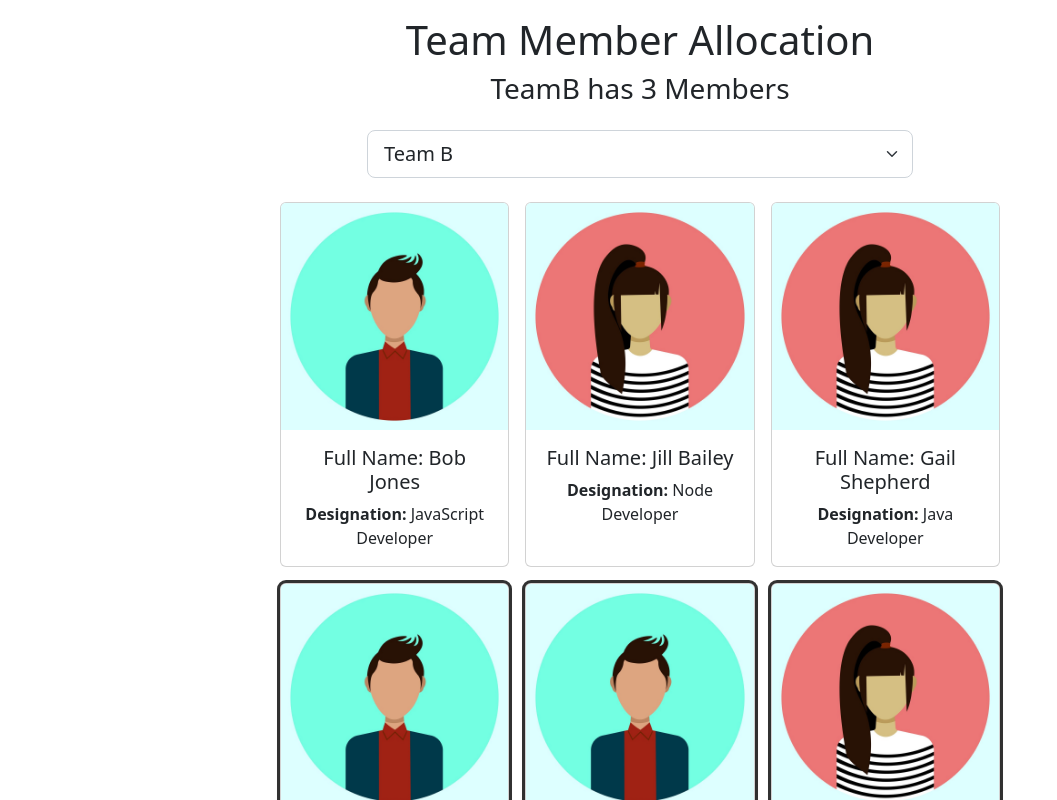
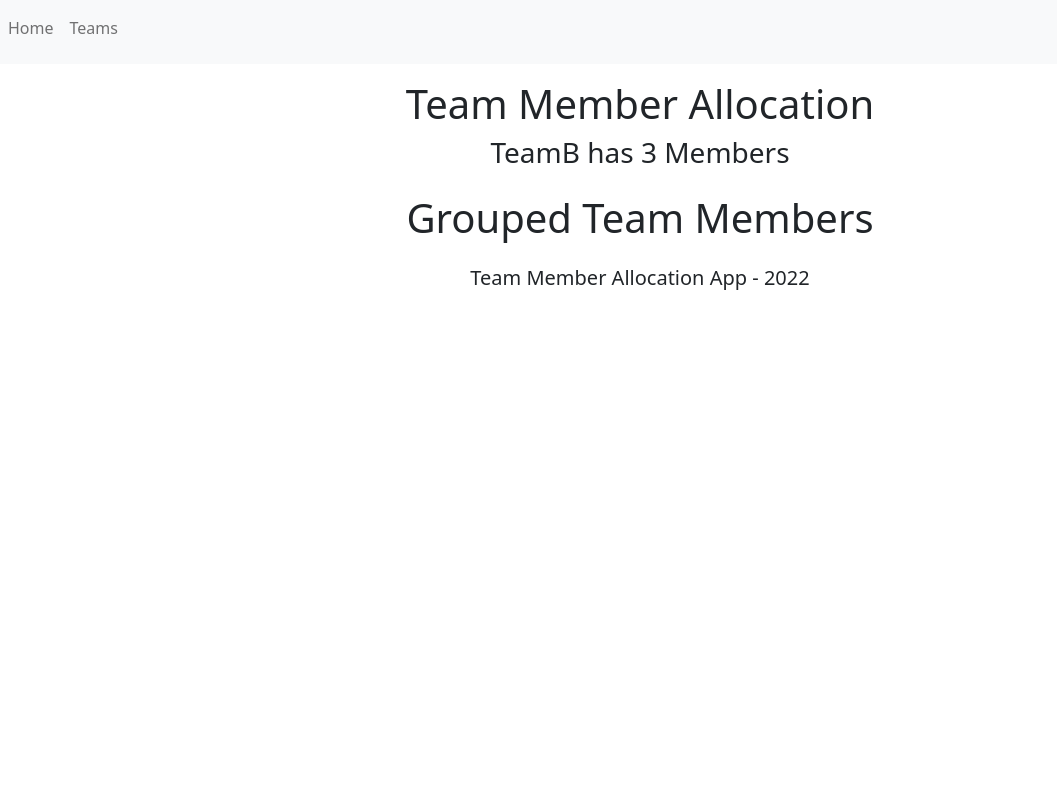
Before and after one commit to ashishbhintade/TeamMemberAllocation, a React (Vite) app: page /GroupedTeamMembers in a window 1280 px wide. Shown: the top 800 px of the page, without its empty margins (0-1057 px from the left). Built offline with nearby package versions, Linux system fonts and the light colour scheme.

Commit message:
Navigation Bar

```diff
--- a/package.json
+++ b/package.json
@@ -12,7 +12,8 @@
   "author": "",
   "license": "ISC",
   "dependencies": {
-    "bootstrap": "^5.2.1"
+    "bootstrap": "^5.2.1",
+    "react-router-dom": "^6.4.1"
   },
   "devDependencies": {
     "@types/react": "^18.0.15",
--- a/src/App.jsx
+++ b/src/App.jsx
@@ -3,13 +3,19 @@
 import Header from './Header';
 import Employees from './Employees';
 import Footer from './Footer';
-import { useState } from 'react';
+import GroupedTeamMembers from './GroupedTeamMembers';
+import Nav from './Nav';
+import { useState, useEffect } from 'react';
+import {BrowserRouter as Router, Route, Routes} from 'react-router-dom';
+
 
 function App() {
 
-  const [selectedTeam, setTeam] = useState("TeamB");
+  const [selectedTeam, setTeam] = useState(JSON.parse(localStorage.getItem('selectedTeam'))
+    || "TeamB");
 
-  const [employees, setEmployees] = useState([{
+  const [employees, setEmployees] = useState(JSON.parse(localStorage.getItem('employeeList'))
+    || [{
       id: 1,
       fullName: "Bob Jones",
       designation: "JavaScript Developer",
@@ -94,30 +100,47 @@
       teamName: "TeamD"
     }]);
 
+  useEffect(() => {
+    localStorage.setItem('employeeList', JSON.stringify(employees));
+  }, [employees]);
+
+  useEffect(() => {
+    localStorage.setItem('selectedTeam', JSON.stringify(selectedTeam));
+  }, [selectedTeam]);
+
+
   function handleTeamSelectionChange(event) {
     console.log(event.target.value);
     setTeam(event.target.value);
   }
-  function handleEmployeeCardClick(event){
+  function handleEmployeeCardClick(event) {
     const transformedEmployees = employees.map((employee) => employee.id === parseInt(event.currentTarget.id)
-                                                 ?(employee.teamName === selectedTeam)?{...employee, teamName:''}:{...employee,teamName: selectedTeam}                                                   :employee);
+      ? (employee.teamName === selectedTeam) ? { ...employee, teamName: '' } : { ...employee, teamName: selectedTeam } : employee);
     setEmployees(transformedEmployees);
 
   }
 
   return (
-    <div>
+    <Router>
+      <Nav />
       <Header selectedTeam={selectedTeam}
         teamMemberCount={employees.filter((employee) => employee.teamName === selectedTeam).length}
 
       />
-      <Employees employees={employees}
+      <Routes>
+        <Route path="/"
+          element={<Employees employees={employees}
                     selectedTeam={selectedTeam}
                     handleEmployeeCardClick={handleEmployeeCardClick}
                     handleTeamSelectionChange={handleTeamSelectionChange}
-        />
+          />}>
+
+        </Route>
+        <Route path="/GroupedTeamMembers" element ={<GroupedTeamMembers/>}>
+        </Route>
+      </Routes>
       <Footer />
-    </div>
+    </Router>
   );
 }
 
--- a/src/Employees.jsx
+++ b/src/Employees.jsx
@@ -1,12 +1,12 @@
 import femaleProfile from './images/femaleProfile.jpg';
 import maleProfile from './images/maleProfile.jpg';
 
-const Employees = ({employees,selectedTeam, handleEmployeeCardClick,handleTeamSelectionChange}) => {
+const Employees = ({ employees, selectedTeam, handleEmployeeCardClick, handleTeamSelectionChange }) => {
 
   return (
     <main className="container">
-      <div class="row justify-content-center mt-3 mb-3">
-        <div class="col-6">
+      <div className="row justify-content-center mt-3 mb-3">
+        <div className="col-6">
           <select className="form-select form-select-lg" value={selectedTeam} onChange={handleTeamSelectionChange}>
             <option value="TeamA">Team A</option>
             <option value="TeamB">Team B</option>
@@ -20,10 +20,10 @@
           <div class="card-collection">
             {
               employees.map((employee) => (
-                <div id={employee.id} className={(employee.teamName === selectedTeam? 'card m-2 standout' : 'card m-2')} style={{ cursor: "pointer" }} onClick = {handleEmployeeCardClick}>
+                <div key={employee.id} id={employee.id} className={(employee.teamName === selectedTeam ? 'card m-2 standout' : 'card m-2')} style={{ cursor: "pointer" }} onClick={handleEmployeeCardClick}>
 
-                  {(employee.gender === 'male')?<img src={maleProfile} className="card-img-top" />
-                                               :<img src={femaleProfile} className="card-img-top" />}
+                  {(employee.gender === 'male') ? <img src={maleProfile} className="card-img-top" />
+                    : <img src={femaleProfile} className="card-img-top" />}
                   <div className="card-body">
                     <h5 className="card-title">Full Name: {employee.fullName}</h5>
                     <p className="card-text"><b>Designation:</b> {employee.designation}</p>
--- a/src/Footer.jsx
+++ b/src/Footer.jsx
@@ -3,9 +3,9 @@
   var today = new Date();
 
   return (
-    <footer className= "container">
-      <div className = "row justify-content-center mt-3 mb-3">
-        <div className = "col-8">
+    <footer className="container">
+      <div className="row justify-content-center mt-3 mb-3">
+        <div className="col-8">
           <h5>Team Member Allocation App - {today.getFullYear()}</h5>
         </div>
       </div>
--- /dev/null
+++ b/src/GroupedTeamMembers.jsx
@@ -0,0 +1,14 @@
+const GroupedTeamMembers = () => {
+
+  return (
+    <main className="container">
+      <div className="row justify-content-center mt-3 mb-3">
+        <div className="col-8">
+          <h1>Grouped Team Members</h1>
+        </div>
+      </div>
+    </main>
+  )
+}
+
+export default GroupedTeamMembers
--- /dev/null
+++ b/src/Nav.jsx
@@ -0,0 +1,17 @@
+import { Link } from 'react-router-dom';
+
+const Nav = () => {
+  return (
+    <nav className="navbar navbar-expand-lg navbar-light bg-light">
+      <ul className="navbar-nav me-auto mb-2 mb-lg-">
+        <li className="nav-item">
+          <Link className="nav-link" to="/">Home</Link>
+        </li>
+        <li className="nav-item">
+          <Link className="nav-link" to="/GroupedTeamMembers">Teams</Link>
+        </li>
+      </ul>
+    </nav>
+  )
+}
+export default Nav
```
Also changed, not shown: src/Header.jsx (+4 -4 lines), 1 other file (tests, documents, lock files or other folders). Lines whose indentation alone changed are shown as unchanged.
